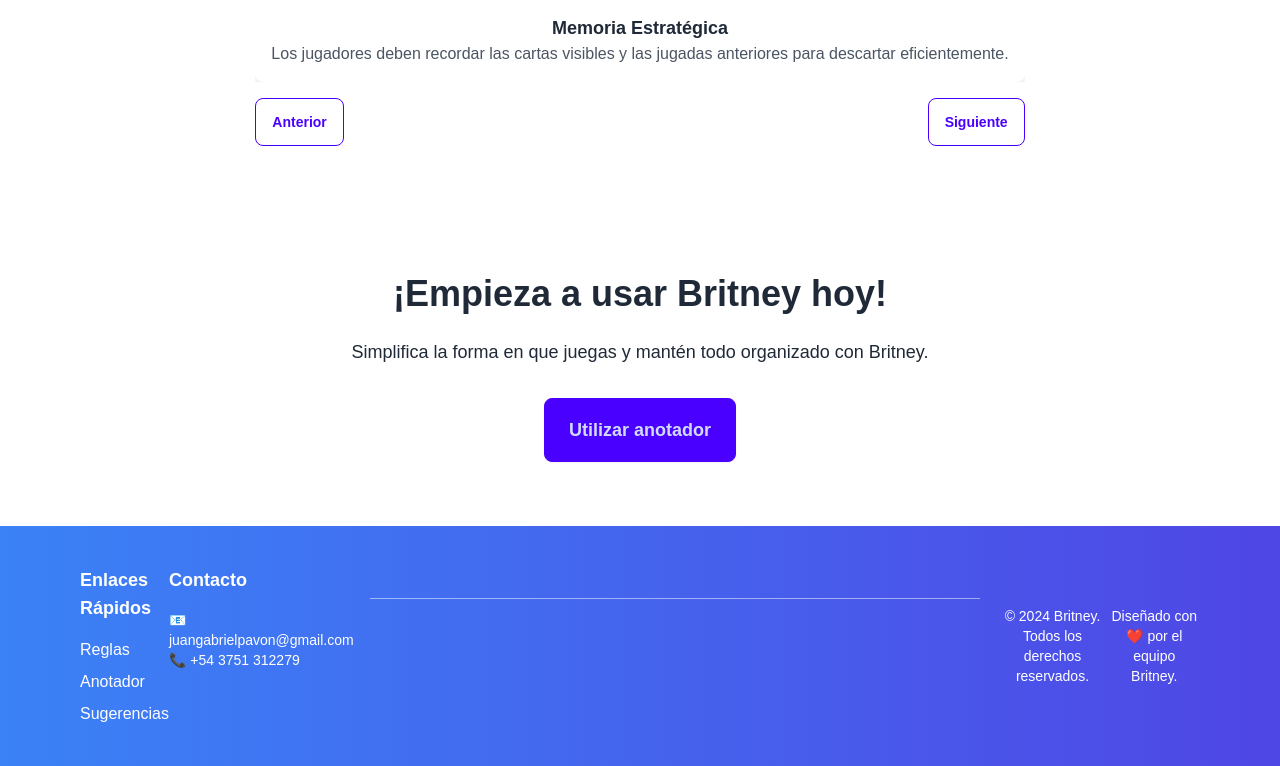
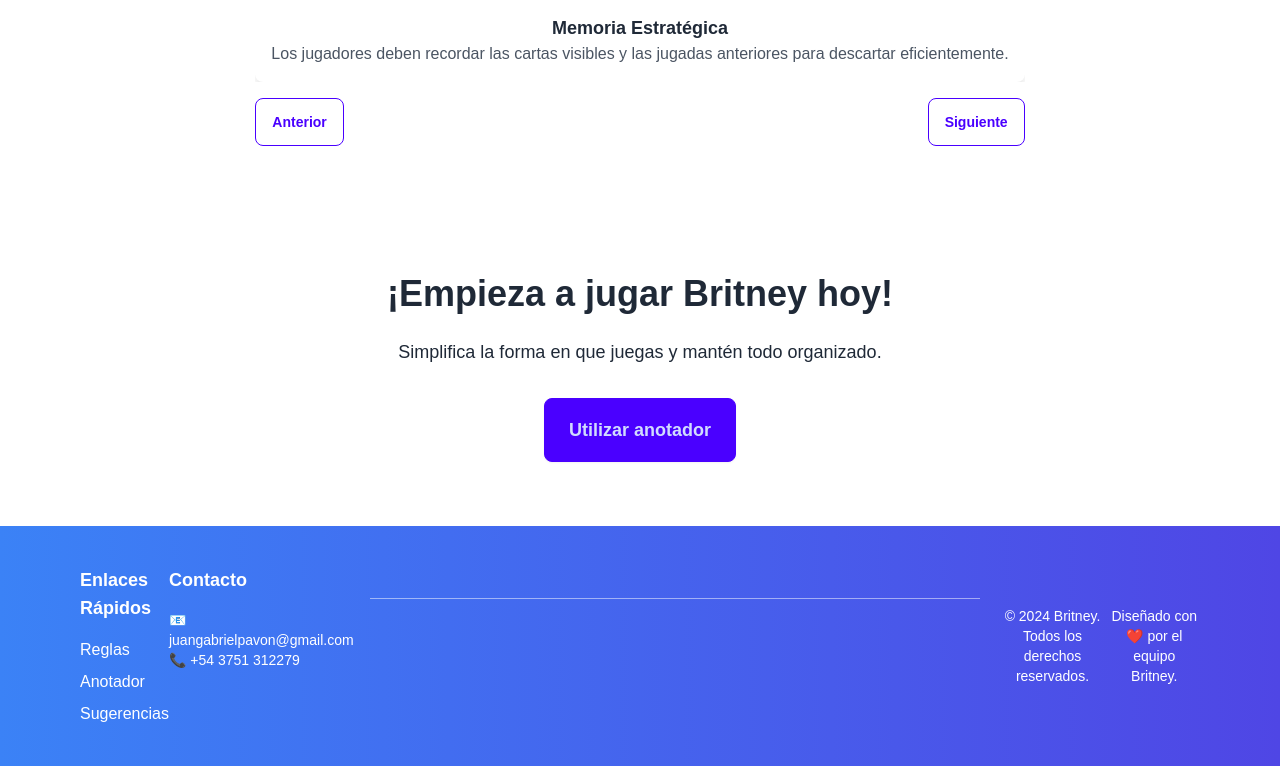
Before and after one commit to Gabito-17/Entre-Nosotros, a React (Create React App) app: page / in a window 1280 px wide. Shown: the part 930-1696 px from the top of the page. Built offline with nearby package versions, Linux system fonts and the light colour scheme.

Commit message:
adicion de imagen

```diff
--- a/src/pages/AboutUs.js
+++ b/src/pages/AboutUs.js
@@ -6,10 +6,7 @@ const AboutUs = () => {
       {/* Título */}
       <div className="text-center mb-12">
         <h1 className="text-4xl font-bold mb-4">Sobre Nosotros</h1>
-        <p className="text-lg">
-          Conoce el origen de Britney y nuestra pasión por compartir momentos
-          llenos de diversión.
-        </p>
+
       </div>
 
       {/* Nuestra Historia */}
--- a/src/pages/LandingPage.js
+++ b/src/pages/LandingPage.js
@@ -56,11 +56,10 @@ const LandingPage = () => {
       {/* Llamado a la acción */}
       <section className="py-12 sm:py-16 text-center px-4">
         <h2 className="text-3xl sm:text-4xl font-bold mb-4 sm:mb-6">
-          ¡Empieza a usar Britney hoy!
+          ¡Empieza a jugar Britney hoy!
         </h2>
         <p className="text-md sm:text-lg mb-6 sm:mb-8">
-          Simplifica la forma en que juegas y mantén todo organizado con
-          Britney.
+          Simplifica la forma en que juegas y mantén todo organizado.
         </p>
         <a href="/anotador" className="btn btn-primary btn-lg">
           Utilizar anotador
```
Also changed, not shown: src/assets/i6.jpg (added).
